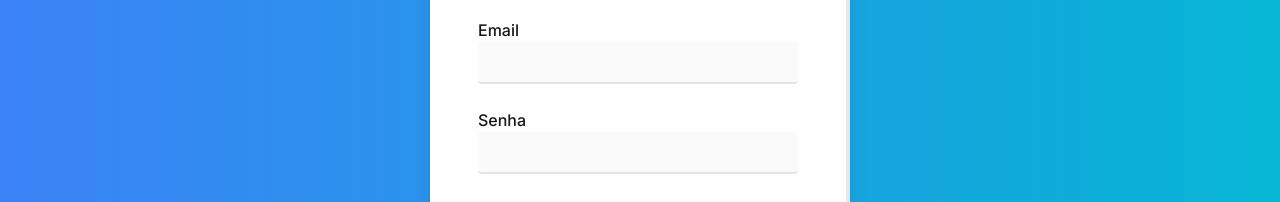
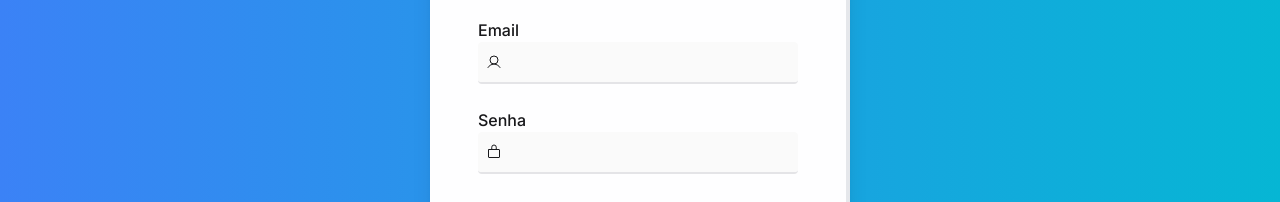
Before and after one commit to xandong/academic-plus, a Next.js app: page /login in a window 1280 px wide. Shown: the part 291-493 px from the top of the page. Built offline with nearby package versions, Linux system fonts and the light colour scheme.

Commit message:
add Icons

```diff
--- a/src/pages/login.tsx
+++ b/src/pages/login.tsx
@@ -2,6 +2,7 @@ import Head from "next/head";
 import Header from "../components/Header";
 import { useState } from "react";
 import Link from "next/link";
+import { LockSimple, User } from "phosphor-react";
 
 import digital from "../../public/DigitalAndPerson.png";
 import Image from "next/image";
@@ -31,7 +32,7 @@ export default function Login() {
 
 
           bg-gradient-to-r from-blue-500
-          to-cyan-500
+          to-cyan-500 text-zinc-900
           relative"
         >
           {isMinScreen ? (
@@ -67,6 +68,7 @@ export default function Login() {
               key="email"
               type="email"
               label="Email"
+              Icon={<User />}
               value={email}
               setValue={setEmail}
             />
@@ -74,6 +76,7 @@ export default function Login() {
               key="password"
               type="password"
               label="Senha"
+              Icon={<LockSimple />}
               value={password}
               setValue={setPassword}
             />
@@ -88,9 +91,9 @@ export default function Login() {
               <Link href="/">
                 <a
                   className="hover:text-primary-600 focus:outline-none
-              focus:text-primary-600  transition
-              focus:border-b-2
-              focus:border-b-primary-600"
+                focus:text-primary-600  transition
+                  focus:border-b-2
+                focus:border-b-primary-600"
                 >
                   {" "}
                   Clique aqui
```
